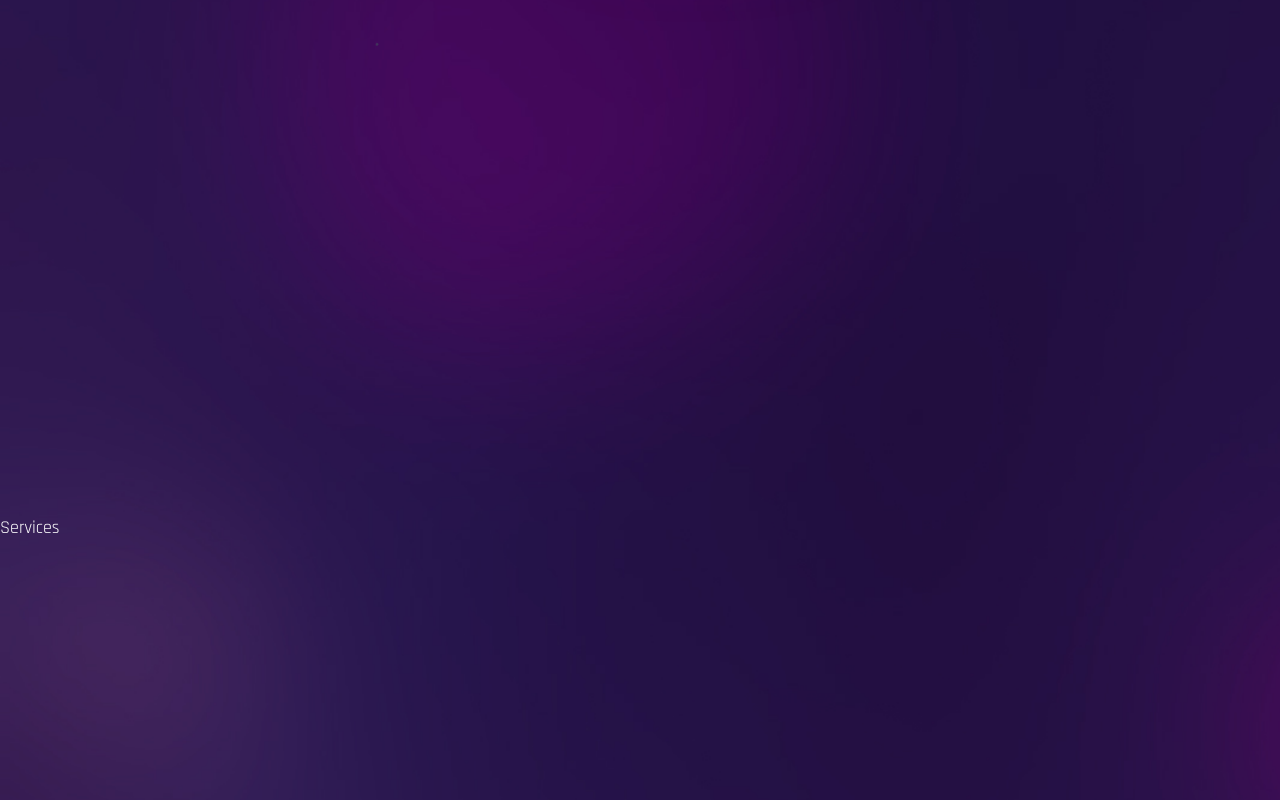
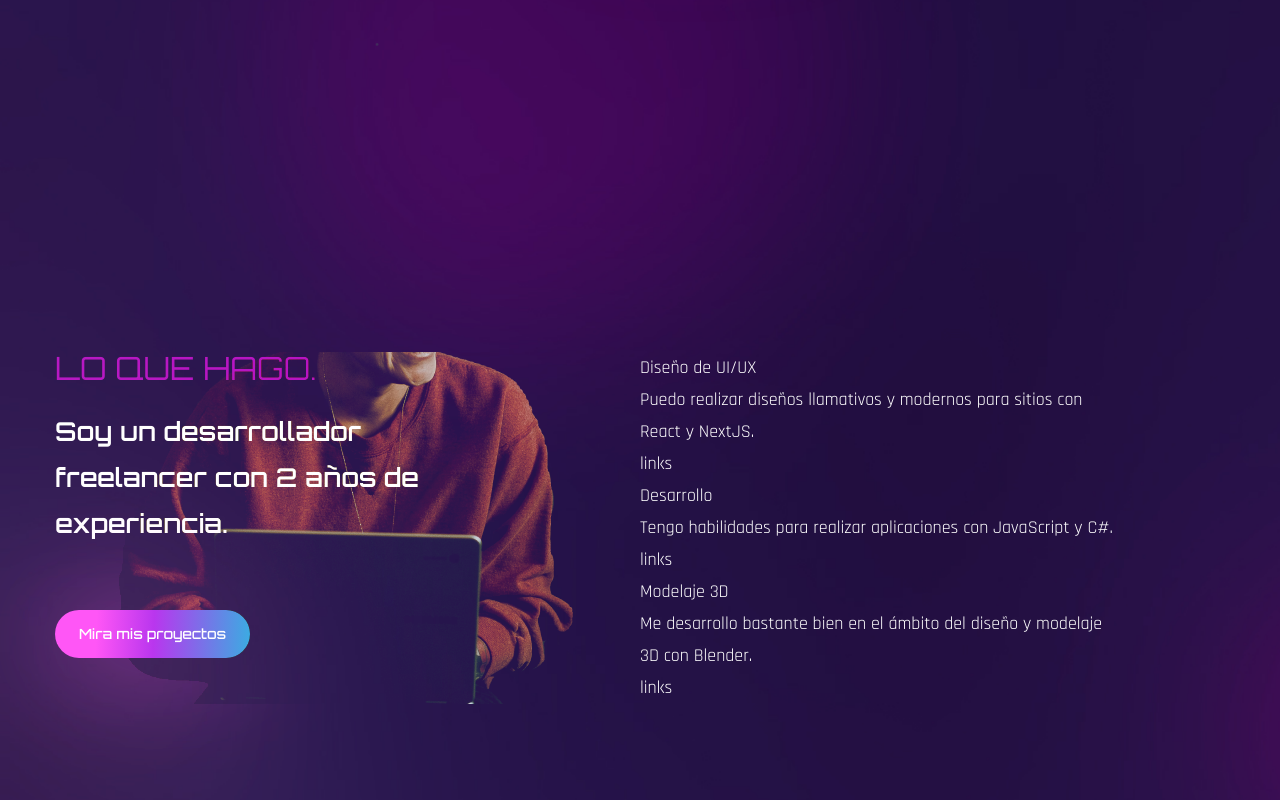
Before and after one commit to tronprogram/myownportfolio, a React (Create React App) app: page / in a window 1280 px wide. Shown: the part 1420-2220 px from the top of the page. Built offline with nearby package versions, Linux system fonts and the light colour scheme; the HTML template or start-up script is replaced by a standard one; a web font is replaced by a local one.

Commit message:
modified:   src/components/Services.js

```diff
--- a/src/components/Services.js
+++ b/src/components/Services.js
@@ -1,8 +1,59 @@
 import React from 'react';
 import {BsArrowUpRight} from 'react-icons/bs'
+import {motion} from 'framer-motion'
+import {fadeIn} from '../variants'
+// servdata
+const services=[
+  {
+    name:'Diseño de UI/UX',
+    description:'Puedo realizar diseños llamativos y modernos para sitios con React y NextJS.',
+    link:'Conoce más'
+  },
+  {
+    name:'Desarrollo',
+    description:'Tengo habilidades para realizar aplicaciones con JavaScript y C#.',
+    link:'Conoce más'
+  },
+  {
+    name:'Modelaje 3D',
+    description:'Me desarrollo bastante bien en el ámbito del diseño y modelaje 3D con Blender.',
+    link:'Conoce más'
+  }
+]
+const Services = () => {
+  return <section className='section' id='services'>
+    <div className='container mx-auto'>
+      <div className='flex flex-col lg:flex-row'>
+    {/* text and img*/}
+    <div className='flex-1 lg:bg-services lg:bg-bottom bg-no-repeat mix-blend-lighten mb-12 lg:mb-0'>
+      <h2 className='h2 text-accent mb-6'>Lo que hago.</h2>
+      <h3 className='h3 max-w-[455px] mb-16'>Soy un desarrollador freelancer con 2 años de experiencia.</h3>
+      <button className='btn btn-sm'>Mira mis proyectos</button>
+    </div>
 
-const Services = () => {
-  return <div className='section' id='services'>Services</div>;
+    <div>{/* services */}</div>
+    <div className='flex-1'>
+      {/* serviceslist */}
+      <div>
+        {services.map((service, index)=>{
+          // otra vez destructuring
+          const {name, description, link} = service;
+          return (
+          <div key={index}>
+            <div className='max-w-[476px]'>
+              <h4>{name}</h4>
+              <p>{description}</p>
+            </div>
+            <div>links</div>
+          </div>
+          );
+
+        })}
+      </div>
+      </div>
+      </div>
+    </div>
+  </section>;
 };
 
 export default Services;
```
